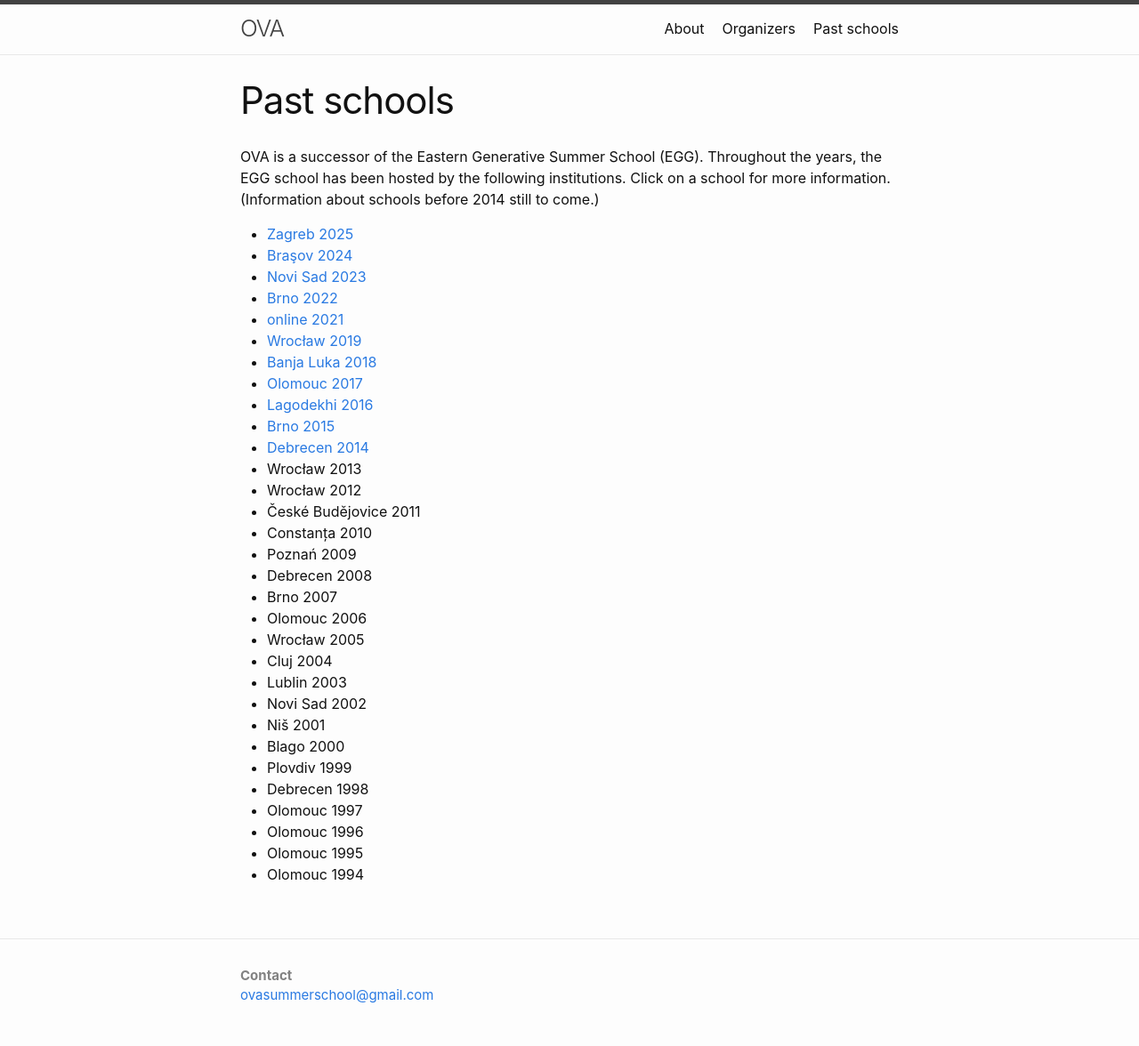
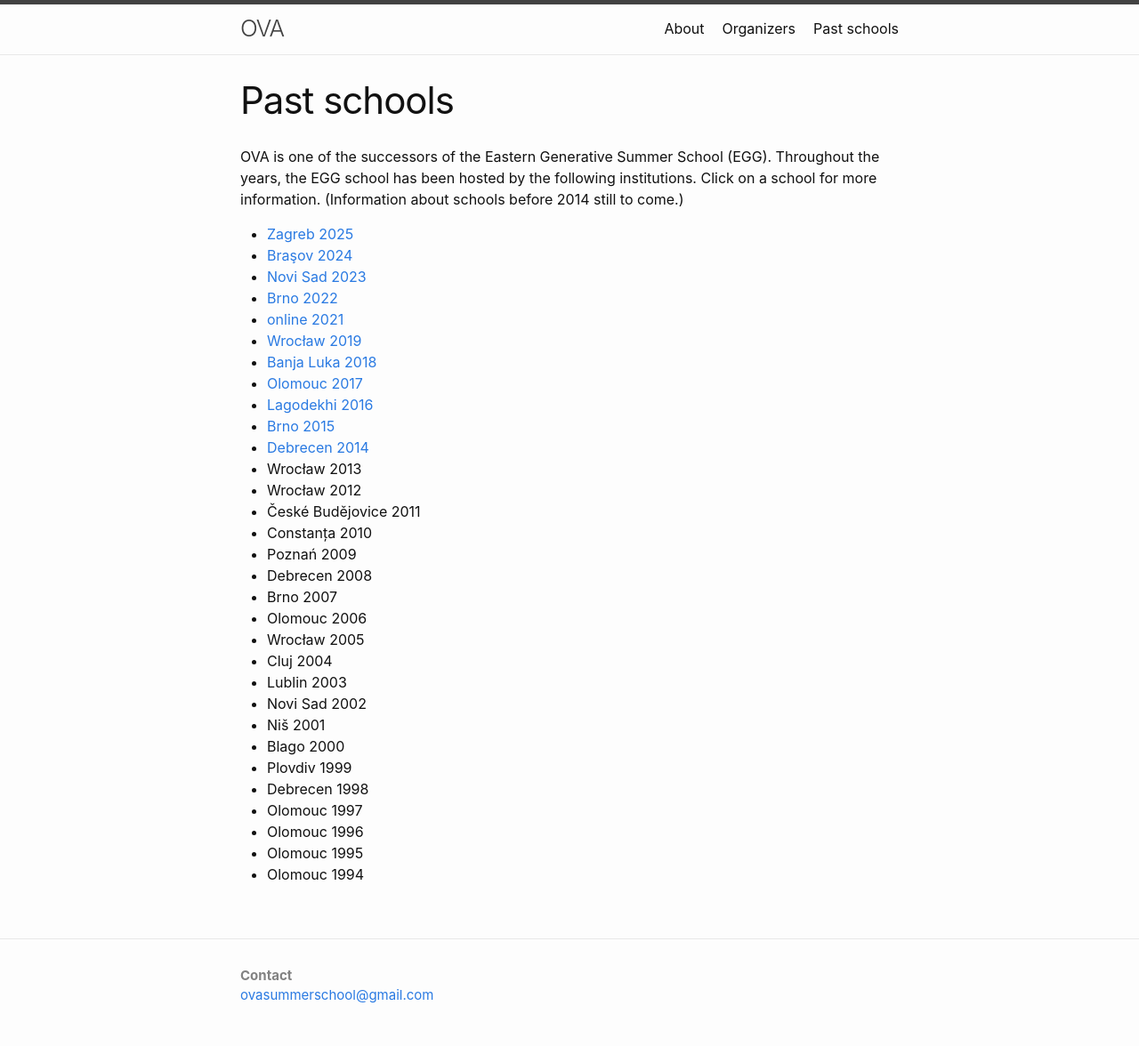
Before and after one commit to ovaschool/ovaschool.github.io, a Jekyll site: the page built from staticpages/pastschools.markdown, in a window 1280 px wide. Shown: the whole page at 89% size. Built offline with Jekyll 4.4.1, drawn with Linux system fonts in a browser that asks for light colours.

Commit message:
Update pastschools.markdown

```diff
--- a/staticpages/pastschools.markdown
+++ b/staticpages/pastschools.markdown
@@ -4,7 +4,7 @@ title: Past schools
 permalink: /pastschools/
 ---
 
-OVA is a successor of the Eastern Generative Summer School (EGG). Throughout the years, the EGG school has been hosted by the following institutions.
+OVA is one of the successors of the Eastern Generative Summer School (EGG). Throughout the years, the EGG school has been hosted by the following institutions.
 Click on a school for more information. (Information about schools before 2014 still to come.)
 
 * [Zagreb 2025](/zagreb2025)
```
